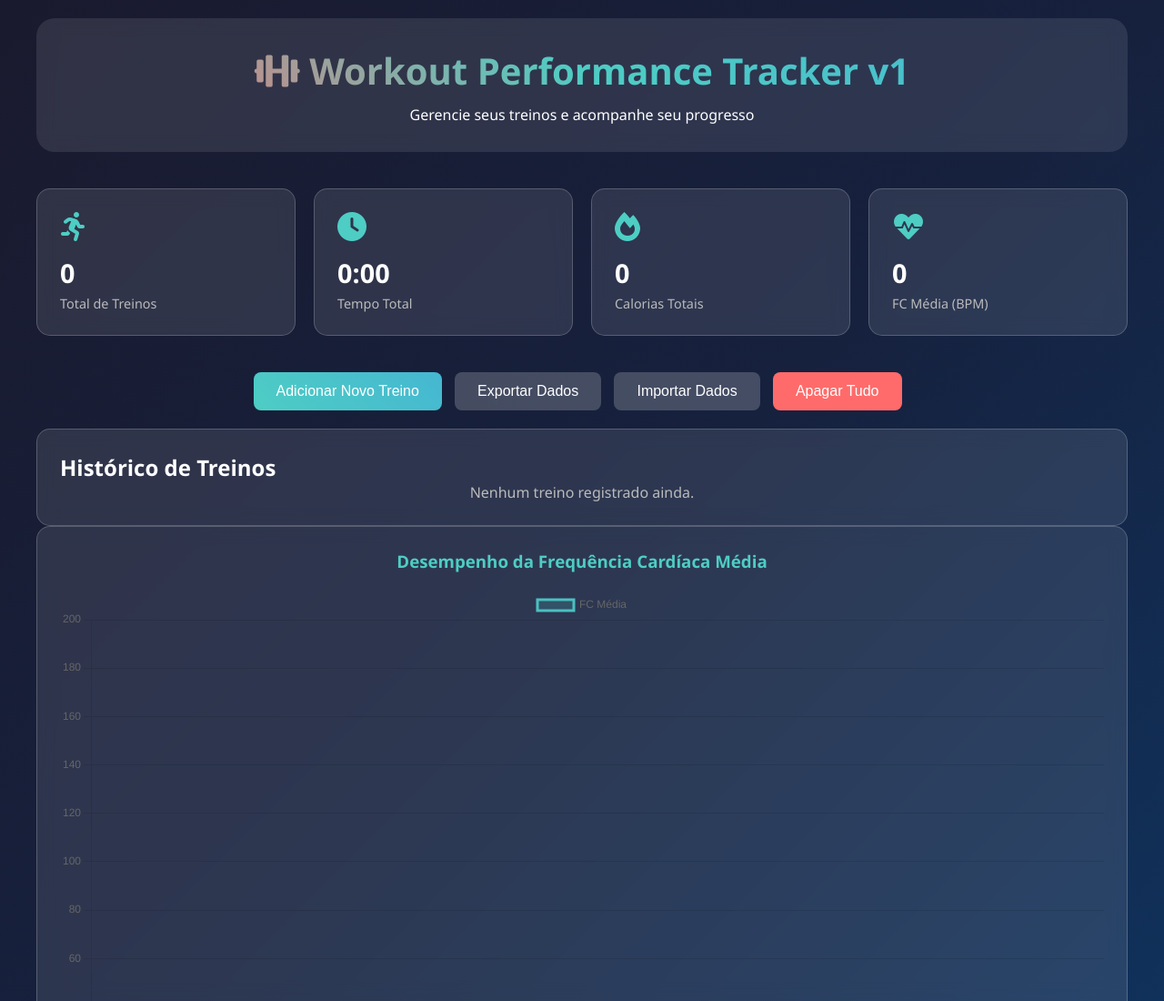
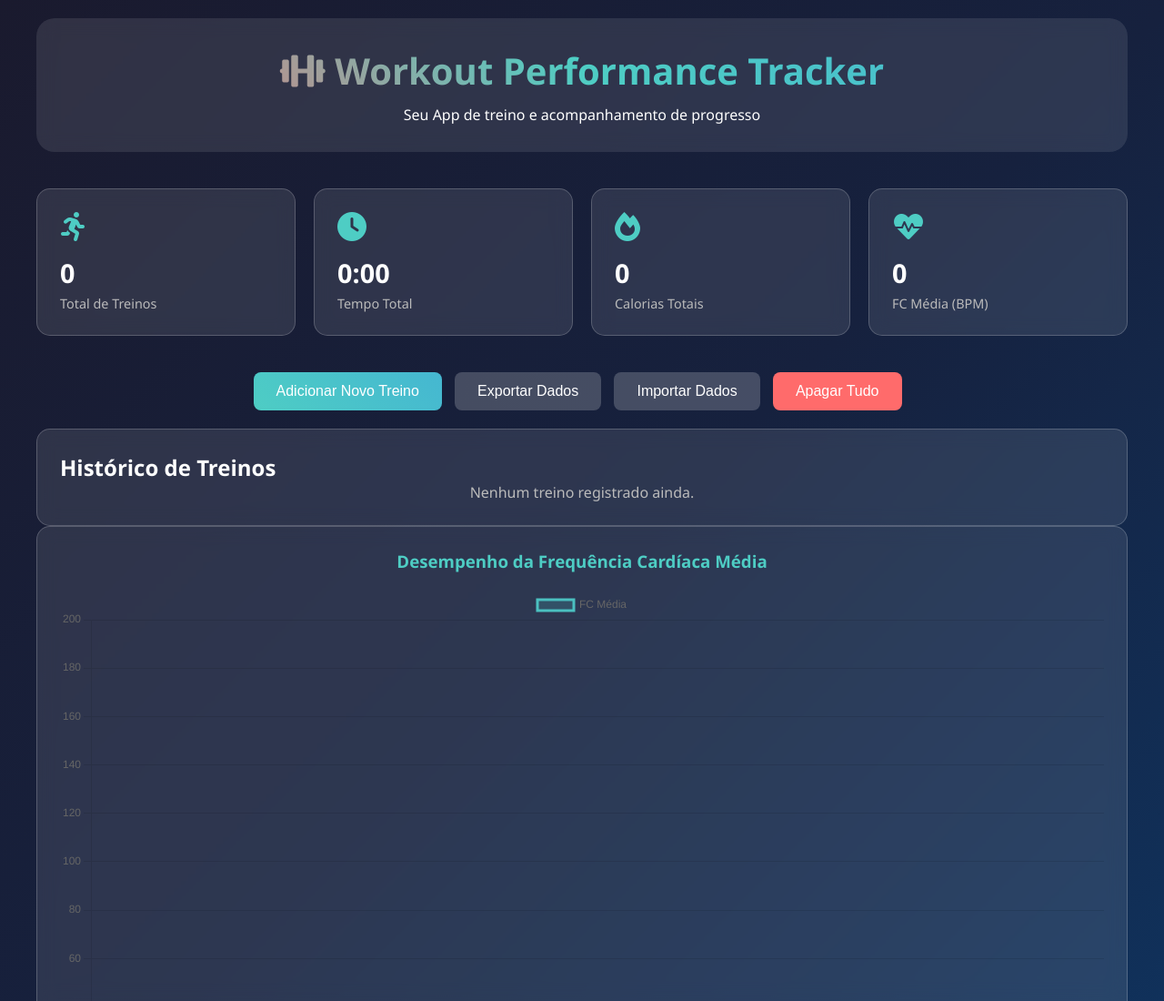
Before and after one commit to rogernet/Pilates_App, a plain HTML site: page index.html in a window 1280 px wide. Shown: the top 1100 px of the page at 91% size. Drawn offline with nearby package versions, Linux system fonts and the light colour scheme.

Commit message:
Update index.html

```diff
--- a/index.html
+++ b/index.html
@@ -281,8 +281,8 @@
 <body>
     <div class="container">
         <div class="header">
-            <h1><i class="fas fa-dumbbell"></i> Workout Performance Tracker v1</h1>
-            <p>Gerencie seus treinos e acompanhe seu progresso</p>
+            <h1><i class="fas fa-dumbbell"></i> Workout Performance Tracker </h1>
+            <p>Seu App de treino e acompanhamento de progresso</p>
         </div>
 
         <div class="stats-grid" id="statsGrid">
```
